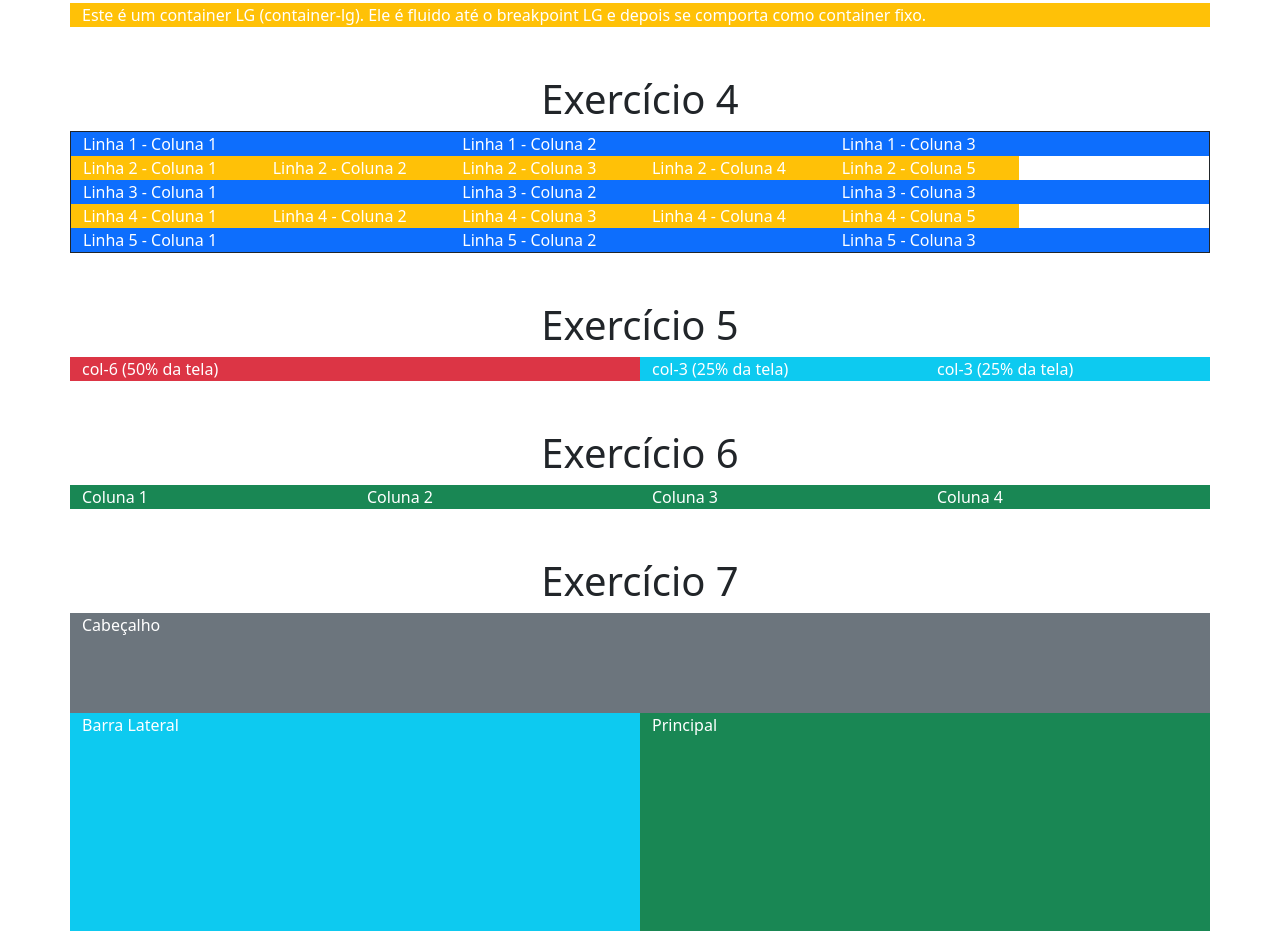
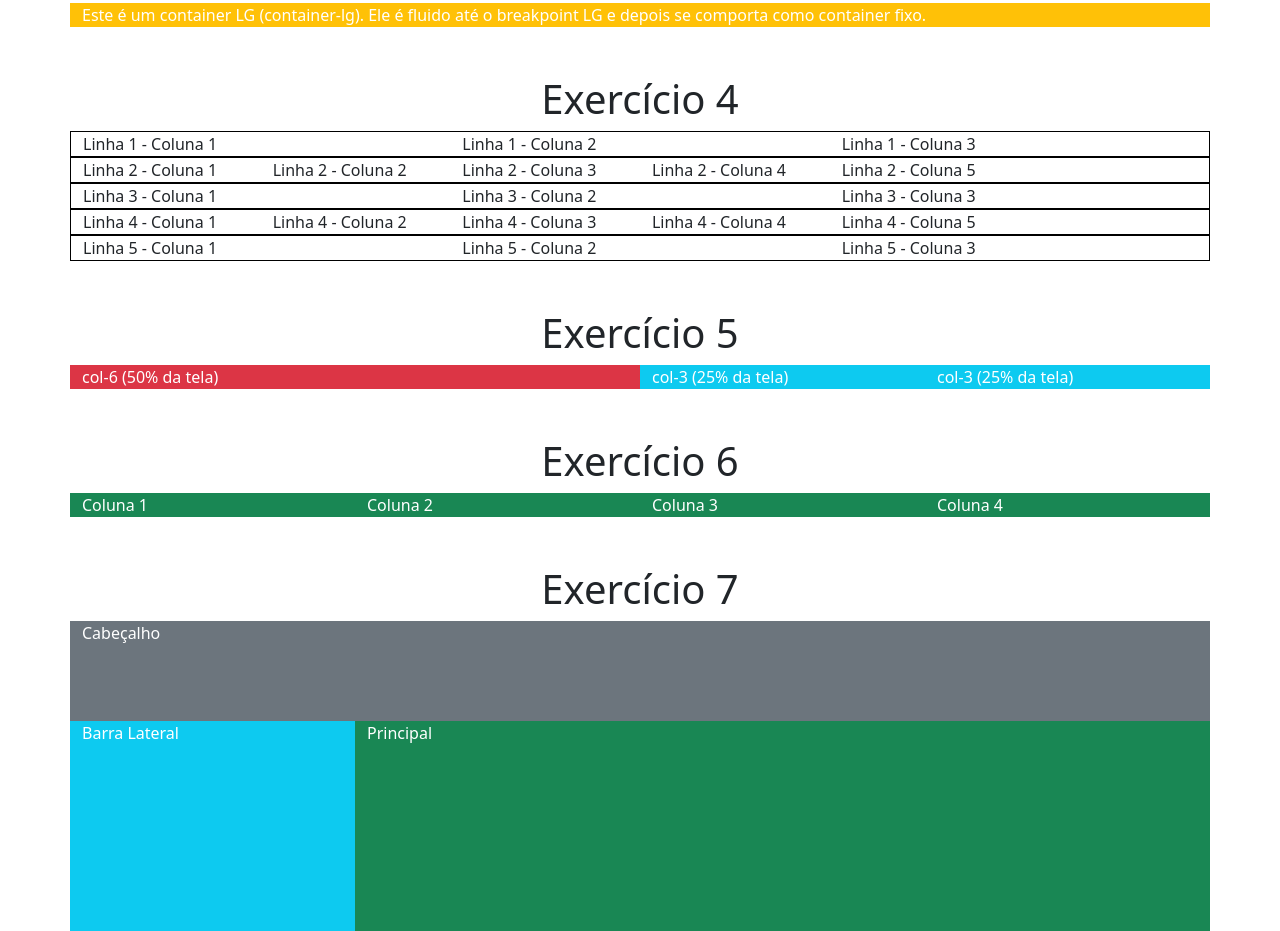
Before and after one commit to victorhvicente/interfaces-bootstrap-senai, a plain HTML site: page atividades/atv1-bootstrap/exercicio2-7.html in a window 1280 px wide. Shown: the part 876-1807 px from the top of the page. Drawn offline with nearby package versions, Linux system fonts and the light colour scheme.

Commit message:
correção atividade 7

```diff
--- a/atividades/atv1-bootstrap/exercicio2-7.html
+++ b/atividades/atv1-bootstrap/exercicio2-7.html
@@ -16,6 +16,7 @@
     <title>Bootstrap CDN</title>
 </head>
 <body>
+
     <!-- Exercício 2 -->
 
     <h1 class="text-center">Exercício 2</h1>
@@ -59,44 +60,44 @@
 
     <h1 class="text-center mt-5">Exercício 4</h1>
 
-    <div class="container text-white border border-dark">
-        <div class="row">
+    <div class="container text">
+        <div class="row border border-black">
           <!-- Linha 1 (3 colunas) -->
-          <div class="col-4 bg-primary">Linha 1 - Coluna 1</div>
-          <div class="col-4 bg-primary">Linha 1 - Coluna 2</div>
-          <div class="col-4 bg-primary">Linha 1 - Coluna 3</div>
+          <div class="col-4 ">Linha 1 - Coluna 1</div>
+          <div class="col-4 ">Linha 1 - Coluna 2</div>
+          <div class="col-4 ">Linha 1 - Coluna 3</div>
         </div>
 
-        <div class="row">
+        <div class="row border border-black">
           <!-- Linha 2 (5 colunas) -->
-          <div class="col-2 bg-warning">Linha 2 - Coluna 1</div>
-          <div class="col-2 bg-warning">Linha 2 - Coluna 2</div>
-          <div class="col-2 bg-warning">Linha 2 - Coluna 3</div>
-          <div class="col-2 bg-warning">Linha 2 - Coluna 4</div>
-          <div class="col-2 bg-warning">Linha 2 - Coluna 5</div>
+          <div class="col-2 ">Linha 2 - Coluna 1</div>
+          <div class="col-2 ">Linha 2 - Coluna 2</div>
+          <div class="col-2 ">Linha 2 - Coluna 3</div>
+          <div class="col-2 ">Linha 2 - Coluna 4</div>
+          <div class="col-2 ">Linha 2 - Coluna 5</div>
         </div>
 
-        <div class="row">
+        <div class="row border border-black">
           <!-- Linha 3 (3 colunas) -->
-          <div class="col-4 bg-primary">Linha 3 - Coluna 1</div>
-          <div class="col-4 bg-primary">Linha 3 - Coluna 2</div>
-          <div class="col-4 bg-primary">Linha 3 - Coluna 3</div>
+          <div class="col-4 ">Linha 3 - Coluna 1</div>
+          <div class="col-4 ">Linha 3 - Coluna 2</div>
+          <div class="col-4 ">Linha 3 - Coluna 3</div>
         </div>
 
-        <div class="row">
+        <div class="row border border-black">
           <!-- Linha 4 (5 colunas) -->
-          <div class="col-2 bg-warning">Linha 4 - Coluna 1</div>
-          <div class="col-2 bg-warning">Linha 4 - Coluna 2</div>
-          <div class="col-2 bg-warning">Linha 4 - Coluna 3</div>
-          <div class="col-2 bg-warning">Linha 4 - Coluna 4</div>
-          <div class="col-2 bg-warning">Linha 4 - Coluna 5</div>
+          <div class="col-2  ">Linha 4 - Coluna 1</div>
+          <div class="col-2  ">Linha 4 - Coluna 2</div>
+          <div class="col-2  ">Linha 4 - Coluna 3</div>
+          <div class="col-2  ">Linha 4 - Coluna 4</div>
+          <div class="col-2  ">Linha 4 - Coluna 5</div>
         </div>
 
-        <div class="row">
+        <div class="row border border-black">
           <!-- Linha 5 (3 colunas) -->
-          <div class="col-4 bg-primary">Linha 5 - Coluna 1</div>
-          <div class="col-4 bg-primary">Linha 5 - Coluna 2</div>
-          <div class="col-4 bg-primary">Linha 5 - Coluna 3</div>
+          <div class="col-4  ">Linha 5 - Coluna 1</div>
+          <div class="col-4  ">Linha 5 - Coluna 2</div>
+          <div class="col-4 ">Linha 5 - Coluna 3</div>
         </div>
 
       </div>
@@ -143,8 +144,8 @@
     <div class="container text-white">
       <div class="row">
         <div class="col-12 bg-secondary altura100">Cabeçalho</div>
-        <div class="col-12  col-sm-3 col-md-6 bg-info altura300">Barra Lateral</div>
-        <div class="col-12  col-sm-9 col-md-6 bg-success altura300">Principal</div>
+        <div class="col-12  col-sm-3  bg-info altura300">Barra Lateral</div>
+        <div class="col-12  col-sm-9  bg-success altura300">Principal</div>
         <div class="col-12 bg-primary altura100">Rodapé</div>
       </div>
     </div>
```
